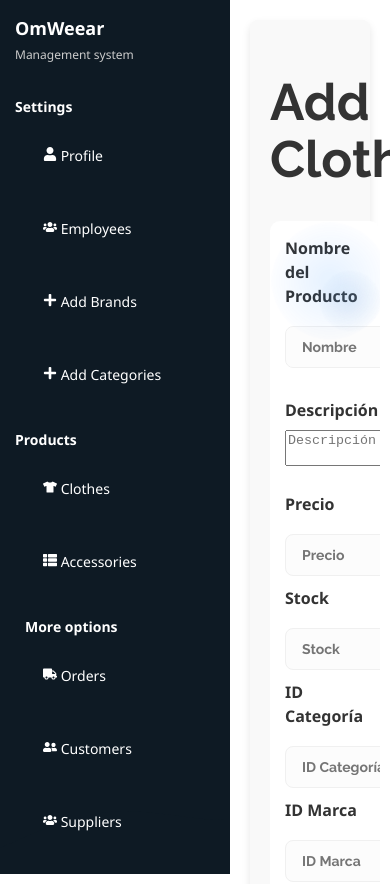
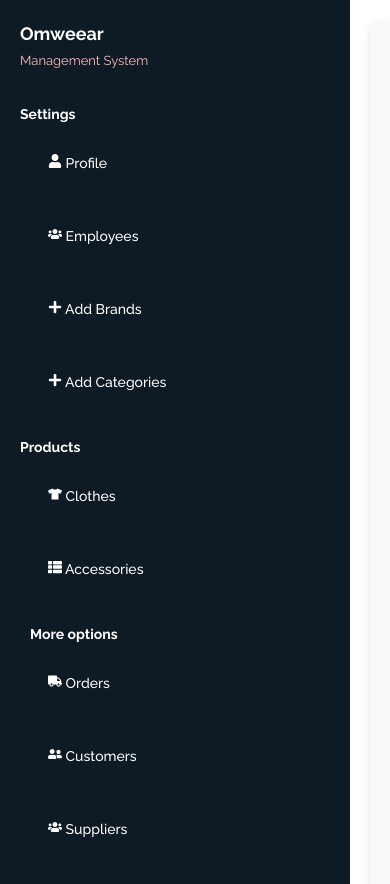
Before and after one commit to Gabss16/OmweearApp, a React (Vite) app in the folder privatefrontend/: page /clothes in a window 390 px wide. Built offline with nearby package versions, Linux system fonts and the light colour scheme; no server answers; sample sign-in values are in the browser's storage.

Commit message:
CRUDS COMPLETOS

```diff
--- a/privatefrontend/src/components/Employees/RegisterEmployee.jsx
+++ b/privatefrontend/src/components/Employees/RegisterEmployee.jsx
@@ -87,7 +87,7 @@ const RegisterEmployee = ({
     <div>
       <input
         id="dui"
-        type="text"
+        type="number"
         placeholder="DUI"
         value={dui || ""}
         onChange={(e) => setDui(e.target.value)}
--- a/privatefrontend/src/components/Navbar.jsx
+++ b/privatefrontend/src/components/Navbar.jsx
@@ -26,8 +26,8 @@ const Navbar = () => {
   return (
     <div className="navbar">
       <div className="logo">
-        <h2>OmWeear</h2>
-        <p>Management system</p>
+        <h2>Omweear</h2>
+        <p>Management System</p>
       </div>
 
       <div className="nav-section">
--- a/privatefrontend/src/components/PrivateRoute.jsx
+++ b/privatefrontend/src/components/PrivateRoute.jsx
@@ -3,9 +3,13 @@ import { Navigate, Outlet } from "react-router-dom";
 import { useAuth } from "../context/AuthContext";
 
 const PrivateRoute = () => {
-  const { isLoggedIn } = useAuth();
-  const test = true;
-  return test ? <Outlet /> : <Navigate to="/" />;
+    const { isLoggedIn, loading } = useAuth();
+
+    if (loading) {
+        return null;
+    }
+
+    return isLoggedIn ? <Outlet /> : <Navigate to="/" />;
 };
 
 export default PrivateRoute;
--- a/privatefrontend/src/context/AuthContext.jsx
+++ b/privatefrontend/src/context/AuthContext.jsx
@@ -6,6 +6,7 @@ import { toast } from "react-hot-toast";
 export const AuthProvider = ({ children }) => {
   const [user, setUser] = useState(null);
   const [isLoggedIn, setIsLoggedIn] = useState(false);
+  const [loading, setLoading] = useState(true);
 
   const Login = (email, password) => {
     if (!email || !password) {
@@ -44,13 +45,17 @@ export const AuthProvider = ({ children }) => {
     const savedUser = localStorage.getItem("user");
     if (savedUser) {
       setUser(JSON.parse(savedUser));
+      setIsLoggedIn(true);
     }
+    setLoading(false);
   }, []);
 
+  if (loading) {
+    return null;
+  }
+
   return (
-    <AuthContext.Provider
-      value={{ user, Login, logOut, isLoggedIn, setIsLoggedIn }}
-    >
+    <AuthContext.Provider value={{ user, Login, logOut, isLoggedIn, setIsLoggedIn }}>
       {children}
     </AuthContext.Provider>
   );
--- a/privatefrontend/src/screens/AddClothes.css
+++ b/privatefrontend/src/screens/AddClothes.css
@@ -1,7 +1,7 @@
-
 .add-clothes-container {
   display: flex;
   font-family: 'Inter', sans-serif;
+  flex-wrap: wrap; /* Asegura que los elementos se ajusten en pantallas pequeñas */
 }
 
 .add-clothes-main {
@@ -11,18 +11,10 @@
   min-height: 100vh;
 }
 
-.add-clothes-main {
-  flex: 1;
-  padding: 2rem;
-  background: #f9fafb;
-  min-height: 100vh; /
-
+body {
+  margin-top: auto;
 }
 
-body
-{
-  margin-top: auto;
-}
 .add-clothes-title {
   font-size: 2rem;
   font-weight: 600;
@@ -71,15 +63,7 @@ body
   gap: 1rem;
 }
 
-.add-clothes-form input{
-  padding: 0.5rem 0.75rem;
-  border: 1px solid #757575;
-  border-radius: 0.375rem;
-  font-size: 0.95rem;
-  color: rgb(0, 0, 0);
-  background-color: #f7f7f7;
-  }
-
+.add-clothes-form input,
 .add-clothes-form textarea {
   padding: 0.5rem 0.75rem;
   border: 1px solid #757575;
@@ -185,7 +169,7 @@ thead {
   background: #01101a;
 }
 
-.custom-select-dropdown{
+.custom-select-dropdown {
   border-radius: 0%;
   padding: 0.5rem 0.75rem;
   border: 1px solid #757575;
@@ -194,7 +178,81 @@ thead {
   color: rgb(126, 124, 124);
   background-color: #f7f7f7;
   font-family: 'Inter', sans-serif;
-   display: flex;
+  display: flex;
   flex-wrap: wrap;
   gap: 2rem;
 }
+
+/* Media Queries para dispositivos pequeños */
+@media (max-width: 1024px) {
+  .add-clothes-form {
+    grid-template-columns: 1fr;
+  }
+
+  .add-clothes-main {
+    padding: 1.5rem;
+  }
+
+  .add-clothes-title {
+    font-size: 1.75rem;
+  }
+
+  .search-input {
+    width: 50%;
+  }
+
+  table {
+    font-size: 0.85rem;
+  }
+
+  .sizes {
+    flex-direction: column;
+  }
+}
+
+@media (max-width: 768px) {
+  .add-clothes-title {
+    font-size: 1.5rem;
+  }
+
+  .add-clothes-form input,
+  .add-clothes-form textarea {
+    font-size: 0.9rem;
+  }
+
+  .search-input {
+    width: 100%;
+  }
+
+  .add-clothes-form-section {
+    flex-direction: column;
+  }
+
+  .add-clothes-photo img {
+    width: 140px;
+    height: 140px;
+  }
+
+  .add-clothes-photo button {
+    padding: 0.4rem 0.8rem;
+  }
+}
+
+@media (max-width: 480px) {
+  .add-clothes-title {
+    font-size: 1.25rem;
+  }
+
+  .add-clothes-photo img {
+    width: 120px;
+    height: 120px;
+  }
+
+  .submit-btn {
+    padding: 0.5rem 0.75rem;
+  }
+
+  .sizes button {
+    padding: 0.3rem 0.75rem;
+  }
+}
--- a/privatefrontend/src/screens/Profile.jsx
+++ b/privatefrontend/src/screens/Profile.jsx
@@ -18,9 +18,9 @@ const Profile = () => {
             <img src={Profilepic} alt="Foto de perfil" className= "profile-pic" />
 
           <div className="user-info">
-            <h4>Gabriela Michelle</h4>
-            <p>administrator</p>
-            <p className="email">gabanjs@gmail.com</p>
+            <h4>Omweear</h4>
+            <p>Administrator</p>
+            <p className="email">adminomweear@gmail.com</p>
           </div>
         </div>
 
@@ -35,7 +35,7 @@ const Profile = () => {
                   checked={theme === 'light'}
                   onChange={() => handleThemeChange('light')}
                 />
-                Light ☀️
+                Light
               </label>
               <label>
                 <input
@@ -44,7 +44,7 @@ const Profile = () => {
                   checked={theme === 'dark'}
                   onChange={() => handleThemeChange('dark')}
                 />
-                Black 🌑
+                Black
               </label>
             </div>
           </div>
@@ -59,10 +59,6 @@ const Profile = () => {
               <option value="English">English</option>
             </select>
           </div>
-
-          <button className="logout-btn" onClick={() => {/* Redirección aquí */}}>
-            Log Out
-          </button>
         </div>
       </div>
 
@@ -94,10 +90,10 @@ const Profile = () => {
           </div>
         </div>
 
-        <button className="submit-btn" disabled>
+        {/*<button className="submit-btn" disabled>
             Guardar cambios
-          {/* Botón solo estético */}
-        </button>
+        </button>*/}
+
       </div>
     </div>
   );
--- a/privatefrontend/src/styles/Navbar.css
+++ b/privatefrontend/src/styles/Navbar.css
@@ -2,27 +2,27 @@
     width: 250px;
     background-color: #0e1a24;
     color: white;
-    height: 100vh;
+    height: auto;
     padding: 20px;
     display: flex;
     flex-direction: column;
     justify-content: space-between;
-    font-family: 'Segoe UI', sans-serif;
+    font-family: "Raleway", sans-serif;
     position: relative;
-    overflow: hidden;
+    overflow-y: auto;
     min-height: 100vh;
    }
    .navbar-top {
     z-index: 1;
    }
    .logo h2 {
-    font-size: 20px;
+    font-size: 40px;
     margin: 0;
    }
    .logo p {
-    font-size: 12px;
+    font-size: 13px;
     margin-top: 4px;
-    color: #ccc;
+    color:rgb(253, 188, 188);
    }
    .nav-section h4 {
     margin-top: 20px;
@@ -77,8 +77,8 @@
    /* RESPONSIVO */
    @media (max-width: 768px) {
     .navbar {
-      width: 200px;
-      padding: 15px;
+      width: 100%;
+      padding: 20px;
     }
     .logo h2 {
       font-size: 18px;
@@ -89,7 +89,7 @@
     .nav-section li {
       font-size: 13px;
     }
-    .logout span {
-      font-size: 13px;
+    .logout {
+      font-size: 14px;
     }
-   }
+  }
```
Also changed, not shown: privatefrontend/src/screens/AddAccessory.css (+80 -22 lines).
